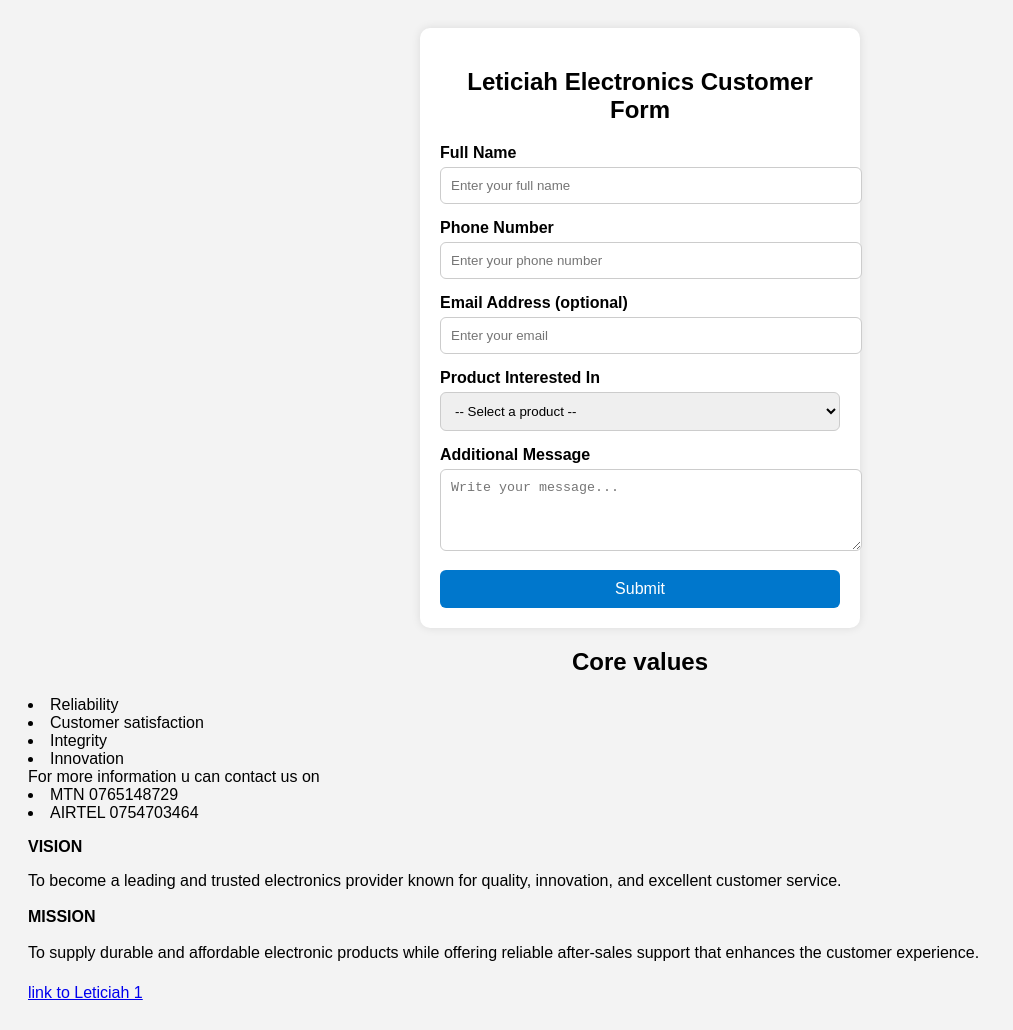
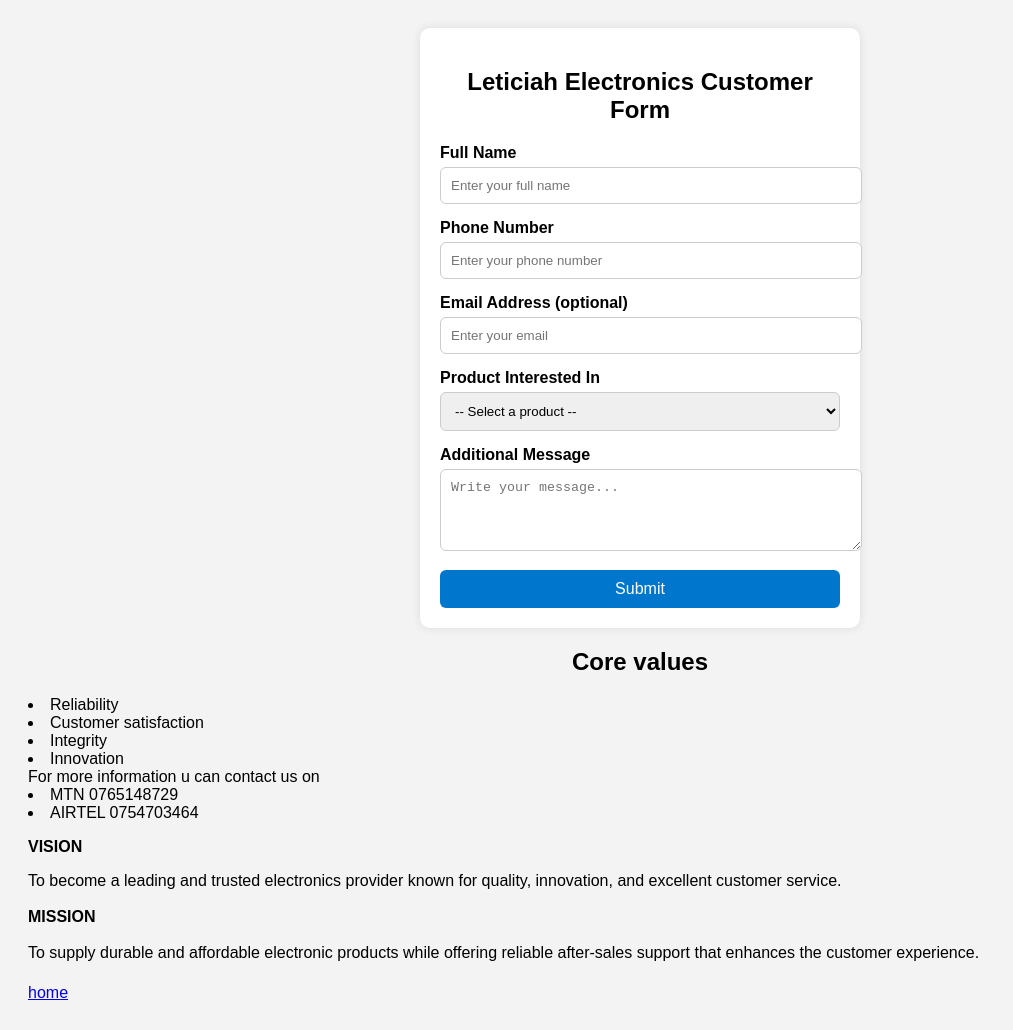
Before and after one commit to nakibukaleticiah-stack/Leticiah.github.io, a plain HTML site: page Leticiah 3.html in a window 1280 px wide. Shown: the whole page, without its empty margins (0-1013 px from the left). Drawn offline with Linux system fonts and the light colour scheme.

Commit message:
Update Leticiah 3.html

```diff
--- a/Leticiah 3.html
+++ b/Leticiah 3.html
@@ -98,6 +98,7 @@
 
 <marquee>You can also find us on our social media handles like WhatsApp
 , X, Facebook, Instagram,</marquee>
-<A HREF="Leticiah 1.html">link to Leticiah 1</a>
+<A HREF="index.html">home</a>
 </HEAD>
+
 </TITLE>
```
